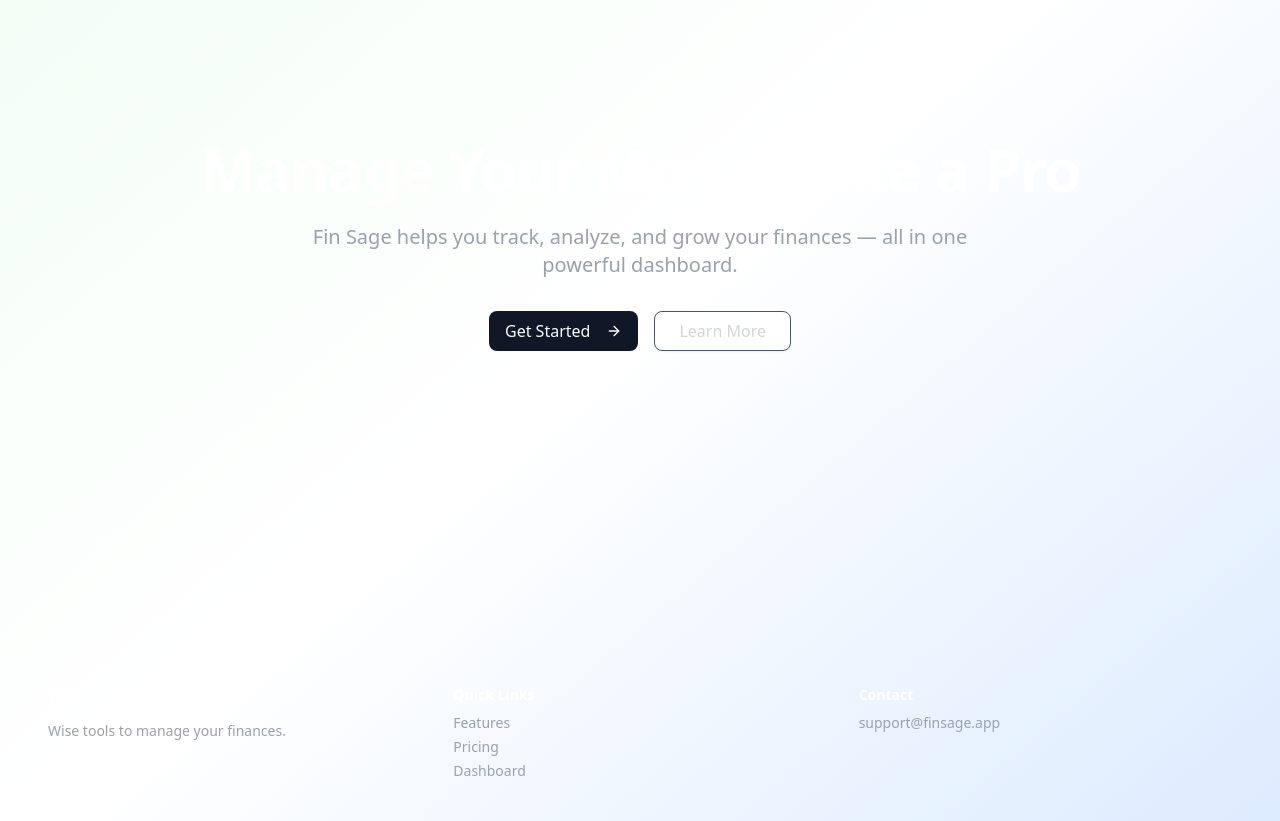
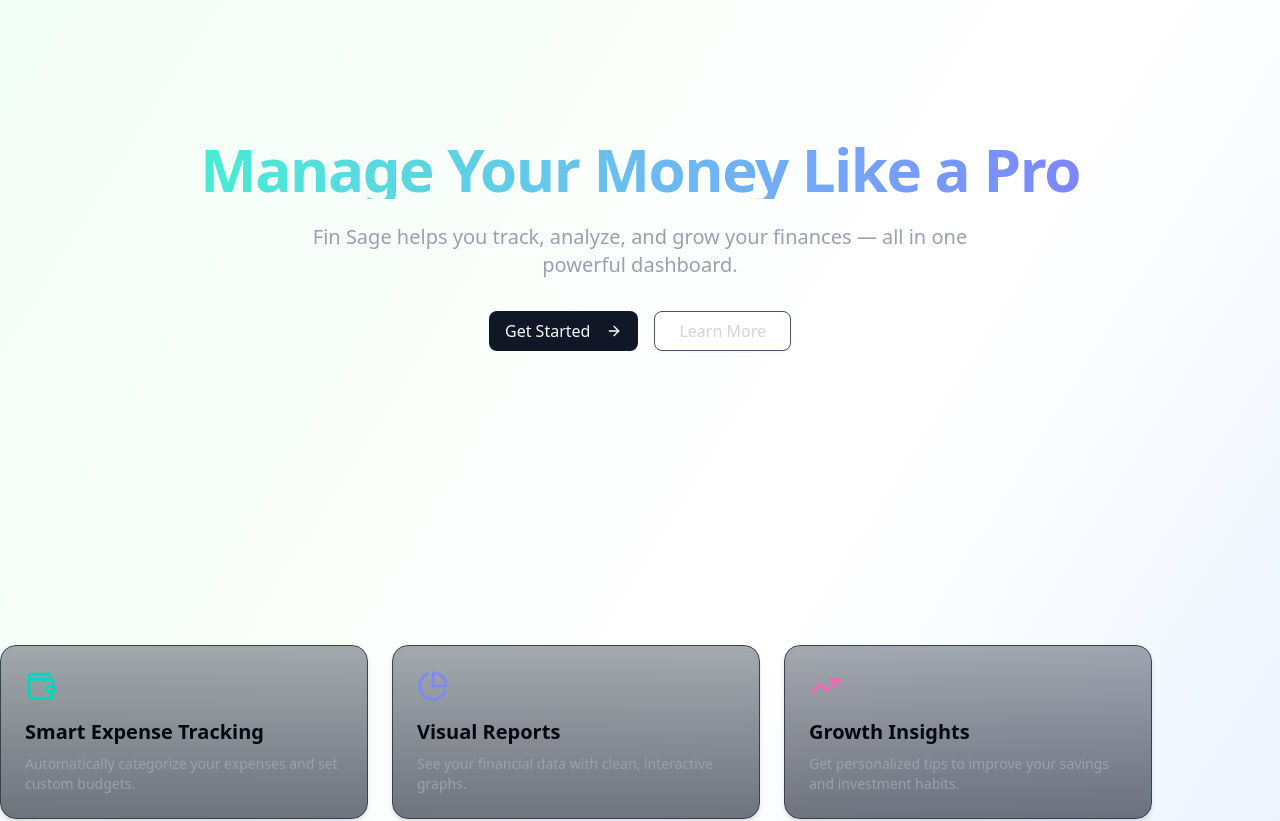
Before and after one commit to johnvesslyalti/fin-sage, a Next.js app: page / in a window 1280 px wide. Shown: the part 220-1041 px from the top of the page. Built offline with nearby package versions, Linux system fonts and the light colour scheme; no server answers.

Commit message:
feat: add HeroSection, FeatureHighlights, and DashboardPreview components; implement marquee animation and update installation instructions

```diff
--- a/src/app/globals.css
+++ b/src/app/globals.css
@@ -39,6 +39,24 @@
   --color-sidebar-accent-foreground: var(--sidebar-accent-foreground);
   --color-sidebar-border: var(--sidebar-border);
   --color-sidebar-ring: var(--sidebar-ring);
+  --animate-marquee: marquee var(--duration) infinite linear;
+  --animate-marquee-vertical: marquee-vertical var(--duration) linear infinite;
+  @keyframes marquee {
+  from {
+    transform: translateX(0);
+    }
+  to {
+    transform: translateX(calc(-100% - var(--gap)));
+    }
+  }
+  @keyframes marquee-vertical {
+  from {
+    transform: translateY(0);
+    }
+  to {
+    transform: translateY(calc(-100% - var(--gap)));
+    }
+  }
 }
 
 :root {
--- a/src/app/page.tsx
+++ b/src/app/page.tsx
@@ -1,52 +1,13 @@
-// components/HeroSection.tsx
+import DashboardPreview from "@/components/DashboardPreview";
+import FeatureHighlights from "@/components/FeatureHighlights";
+import HeroSection from "@/components/HeroSection";
 
-'use client';
-
-import { Button } from "@/components/ui/button";
-import { ArrowRight } from "lucide-react";
-import { motion } from "framer-motion";
-
-export default function HeroSection() {
+export default function Page() {
   return (
-    <section className="w-full min-h-screen text-white flex items-center justify-center px-6 sm:px-12 md:px-24 lg:px-32">
-      <div className="max-w-5xl mx-auto text-center space-y-6">
-        <motion.h1
-          initial={{ opacity: 0, y: -40 }}
-          animate={{ opacity: 1, y: 0 }}
-          transition={{ duration: 0.6, ease: "easeOut" }}
-          className="text-4xl sm:text-5xl md:text-6xl font-bold tracking-tight"
-        >
-          Manage Your Money Like a Pro
-        </motion.h1>
-
-        <motion.p
-          initial={{ opacity: 0, y: 20 }}
-          animate={{ opacity: 1, y: 0 }}
-          transition={{ duration: 0.7, delay: 0.2, ease: "easeOut" }}
-          className="text-lg md:text-xl text-gray-400 max-w-2xl mx-auto"
-        >
-          Fin Sage helps you track, analyze, and grow your finances — all in one powerful dashboard.
-        </motion.p>
-
-        <motion.div
-          initial={{ opacity: 0, y: 20 }}
-          animate={{ opacity: 1, y: 0 }}
-          transition={{ duration: 0.8, delay: 0.4, ease: "easeOut" }}
-          className="flex justify-center gap-4 mt-8 flex-wrap"
-        >
-          <Button size="lg" className="text-base px-6 py-4 cursor-pointer">
-            Get Started
-            <ArrowRight className="ml-2 h-4 w-4" />
-          </Button>
-          <Button
-            variant="outline"
-            size="lg"
-            className="text-base px-6 py-4 border-gray-600 text-gray-300 hover:bg-gray-800 cursor-pointer"
-          >
-            Learn More
-          </Button>
-        </motion.div>
-      </div>
-    </section>
-  );
+    <div>
+      <HeroSection />
+      <FeatureHighlights />
+      <DashboardPreview />
+    </div>
+  )
 }
--- /dev/null
+++ b/src/components/DashboardPreview.tsx
@@ -0,0 +1,27 @@
+// components/HeroSection/DashboardPreview.tsx
+'use client';
+
+import { motion } from 'framer-motion';
+
+export default function DashboardPreview() {
+  return (
+    <div className='min-h-screen flex justify-center items-center'>
+    <motion.div
+      initial={{ opacity: 0, scale: 0.95 }}
+      animate={{ opacity: 1, scale: 1 }}
+      transition={{ duration: 0.7, delay: 0.5 }}
+      className="bg-gradient-to-br from-gray-800/40 to-gray-900/70 border border-gray-700 p-8 rounded-2xl max-w-4xl w-full shadow-lg"
+    >
+      <h2 className="text-2xl font-bold text-center mb-4">Preview Your Dashboard</h2>
+      <div className="flex flex-col sm:flex-row items-center justify-between gap-4">
+        <div className="w-full h-40 bg-gray-800 rounded-xl flex items-center justify-center text-gray-500 text-sm">
+          [📊 Recharts Mockup]
+        </div>
+        <div className="w-full h-40 bg-gray-800 rounded-xl flex items-center justify-center text-gray-500 text-sm">
+          [📈 Income vs Expenses]
+        </div>
+      </div>
+    </motion.div>
+    </div>
+  );
+}
--- /dev/null
+++ b/src/components/FeatureHighlights.tsx
@@ -0,0 +1,45 @@
+// components/HeroSection/FeatureHighlights.tsx
+'use client';
+
+import { motion } from 'framer-motion';
+import { Wallet, PieChart, TrendingUp } from 'lucide-react';
+
+const features = [
+  {
+    icon: <Wallet className="h-8 w-8 text-teal-400" />,
+    title: 'Smart Expense Tracking',
+    desc: 'Automatically categorize your expenses and set custom budgets.',
+  },
+  {
+    icon: <PieChart className="h-8 w-8 text-indigo-400" />,
+    title: 'Visual Reports',
+    desc: 'See your financial data with clean, interactive graphs.',
+  },
+  {
+    icon: <TrendingUp className="h-8 w-8 text-pink-400" />,
+    title: 'Growth Insights',
+    desc: 'Get personalized tips to improve your savings and investment habits.',
+  },
+];
+
+export default function FeatureHighlights() {
+  return (
+    <motion.div
+      initial={{ opacity: 0, y: 50 }}
+      animate={{ opacity: 1, y: 0 }}
+      transition={{ duration: 0.6, delay: 0.3 }}
+      className="grid md:grid-cols-3 gap-6 max-w-6xl w-full"
+    >
+      {features.map((item, i) => (
+        <div
+          key={i}
+          className="bg-gradient-to-b from-gray-800/40 to-gray-900/60 border border-gray-700 p-6 rounded-2xl shadow-md hover:shadow-xl transition-shadow"
+        >
+          <div className="mb-4">{item.icon}</div>
+          <h3 className="text-xl font-semibold mb-2">{item.title}</h3>
+          <p className="text-gray-400 text-sm">{item.desc}</p>
+        </div>
+      ))}
+    </motion.div>
+  );
+}
--- /dev/null
+++ b/src/components/HeroSection.tsx
@@ -0,0 +1,53 @@
+// components/HeroSection.tsx
+'use client';
+
+import { motion } from 'framer-motion';
+import { Button } from '@/components/ui/button';
+import { ArrowRight } from 'lucide-react';
+import FeatureHighlights from '@/components/FeatureHighlights';
+import DashboardPreview from '@/components/DashboardPreview';
+
+export default function HeroSection() {
+  return (
+    <section className="w-full min-h-screen text-white flex flex-col items-center justify-center px-6 sm:px-12 md:px-24 lg:px-32 gap-20 py-20">
+      <div className="max-w-5xl mx-auto text-center space-y-6">
+        <motion.h1
+          initial={{ opacity: 0, y: -40 }}
+          animate={{ opacity: 1, y: 0 }}
+          transition={{ duration: 0.6, ease: 'easeOut' }}
+          className="text-4xl sm:text-5xl md:text-6xl font-bold tracking-tight bg-gradient-to-r from-teal-300 to-indigo-400 text-transparent bg-clip-text"
+        >
+          Manage Your Money Like a Pro
+        </motion.h1>
+
+        <motion.p
+          initial={{ opacity: 0, y: 20 }}
+          animate={{ opacity: 1, y: 0 }}
+          transition={{ duration: 0.7, delay: 0.2, ease: 'easeOut' }}
+          className="text-lg md:text-xl text-gray-400 max-w-2xl mx-auto"
+        >
+          Fin Sage helps you track, analyze, and grow your finances — all in one powerful dashboard.
+        </motion.p>
+
+        <motion.div
+          initial={{ opacity: 0, y: 20 }}
+          animate={{ opacity: 1, y: 0 }}
+          transition={{ duration: 0.8, delay: 0.4, ease: 'easeOut' }}
+          className="flex justify-center gap-4 mt-8 flex-wrap"
+        >
+          <Button size="lg" className="text-base px-6 py-4 cursor-pointer">
+            Get Started
+            <ArrowRight className="ml-2 h-4 w-4" />
+          </Button>
+          <Button
+            variant="outline"
+            size="lg"
+            className="text-base px-6 py-4 border-gray-600 text-gray-300 hover:bg-gray-800 cursor-pointer"
+          >
+            Learn More
+          </Button>
+        </motion.div>
+      </div>
+    </section>
+  );
+}
--- /dev/null
+++ b/src/components/magicui/marquee.tsx
@@ -0,0 +1,73 @@
+import { cn } from "@/lib/utils";
+import { ComponentPropsWithoutRef } from "react";
+
+interface MarqueeProps extends ComponentPropsWithoutRef<"div"> {
+  /**
+   * Optional CSS class name to apply custom styles
+   */
+  className?: string;
+  /**
+   * Whether to reverse the animation direction
+   * @default false
+   */
+  reverse?: boolean;
+  /**
+   * Whether to pause the animation on hover
+   * @default false
+   */
+  pauseOnHover?: boolean;
+  /**
+   * Content to be displayed in the marquee
+   */
+  children: React.ReactNode;
+  /**
+   * Whether to animate vertically instead of horizontally
+   * @default false
+   */
+  vertical?: boolean;
+  /**
+   * Number of times to repeat the content
+   * @default 4
+   */
+  repeat?: number;
+}
+
+export function Marquee({
+  className,
+  reverse = false,
+  pauseOnHover = false,
+  children,
+  vertical = false,
+  repeat = 4,
+  ...props
+}: MarqueeProps) {
+  return (
+    <div
+      {...props}
+      className={cn(
+        "group flex overflow-hidden p-2 [--duration:40s] [--gap:1rem] [gap:var(--gap)]",
+        {
+          "flex-row": !vertical,
+          "flex-col": vertical,
+        },
+        className,
+      )}
+    >
+      {Array(repeat)
+        .fill(0)
+        .map((_, i) => (
+          <div
+            key={i}
+            className={cn("flex shrink-0 justify-around [gap:var(--gap)]", {
+              "animate-marquee flex-row": !vertical,
+              "animate-marquee-vertical flex-col": vertical,
+              "group-hover:[animation-play-state:paused]": pauseOnHover,
+              "[animation-direction:reverse]": reverse,
+            })}
+          >
+            {children}
+          </div>
+        ))}
+    </div>
+  );
+}
```
Also changed, not shown: 1 other file (tests, documents, lock files or other folders).
